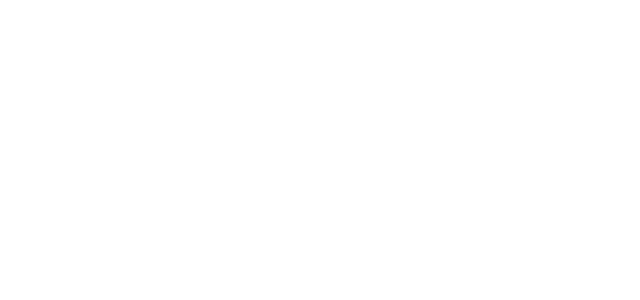
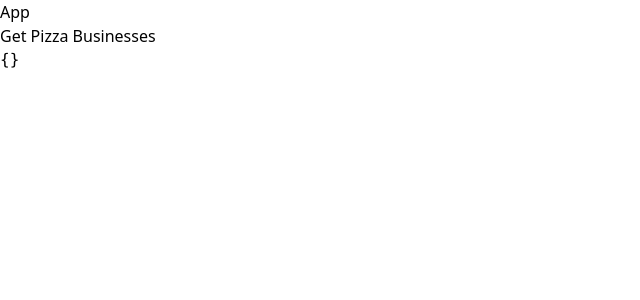
Before and after one commit to Blake-Pfaff/Welp, a React (Create React App) app: page / in a window 1280 px wide. Shown: the top 300 px of the page, without its empty margins (0-640 px from the left). Built offline with nearby package versions, Linux system fonts and the light colour scheme.

Commit message:
builds out API call

```diff
--- a/src/App.js
+++ b/src/App.js
@@ -1,7 +1,25 @@
+import { useState } from "react";
+import { API } from "./services/api.js";
 import "./App.css";
 
 function App() {
-  return <div className="App"></div>;
+  const [businesses, setBusinesses] = useState({});
+
+  const getBusinesses = async (searchTerm) => {
+    const data = await API.getBusinesses(searchTerm);
+    setBusinesses(data);
+    console.log(businesses);
+  };
+
+  return (
+    <div>
+      <div>App</div>
+      <button type="button" onClick={() => getBusinesses("pizza")}>
+        Get Pizza Businesses
+      </button>
+      <pre>{JSON.stringify(businesses, null, 2)}</pre>
+    </div>
+  );
 }
 
 export default App;
--- /dev/null
+++ b/src/services/api.js
@@ -0,0 +1,24 @@
+const BASE_URL =
+  "https://thingproxy.freeboard.io/fetch/https://api.yelp.com/v3/businesses/search";
+const BASE_CITY = "Naperville";
+
+export const API = {
+  getBusinesses: async (searchTerm) => {
+    const url = new URL(BASE_URL);
+    url.searchParams.append("location", BASE_CITY);
+    url.searchParams.append("categories", searchTerm);
+
+    const apiKey = `Bearer ${process.env.REACT_APP_YELP_API_KEY}`;
+
+    const req = await fetch(url.href, {
+      headers: {
+        Authorization: apiKey,
+      },
+    });
+    const payload = await req.json();
+
+    return payload;
+  },
+};
+
+export default API;
--- /dev/null
+++ b/src/services/index.js
@@ -0,0 +1 @@
+export { default as API } from "./api";
```
Also changed, not shown: 2 other files (tests, documents, lock files or other folders).
